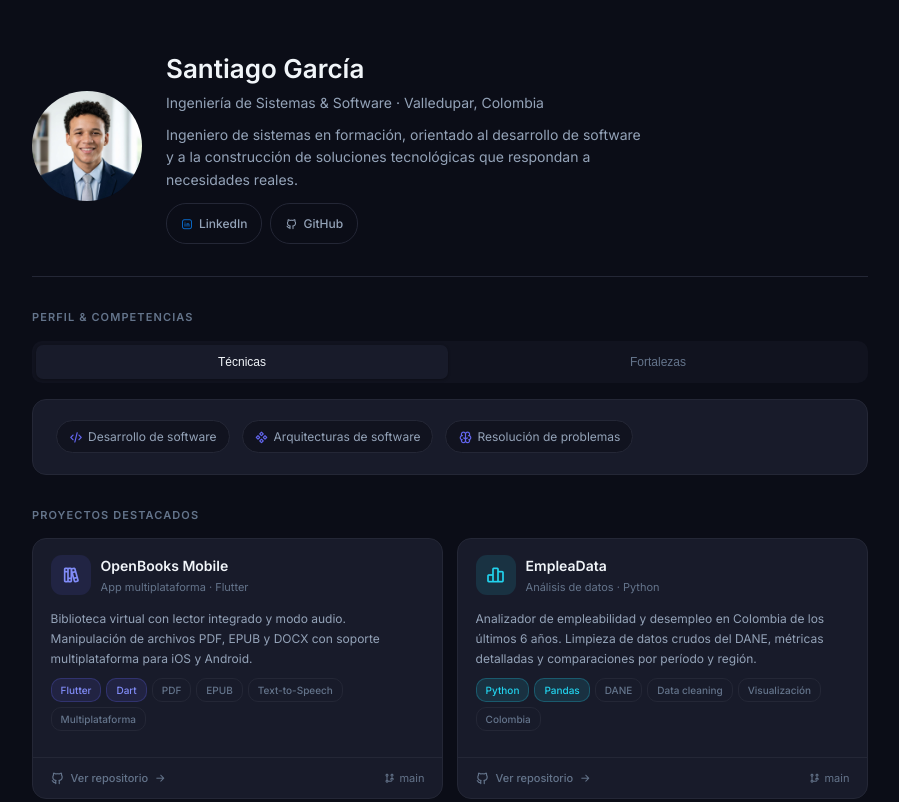
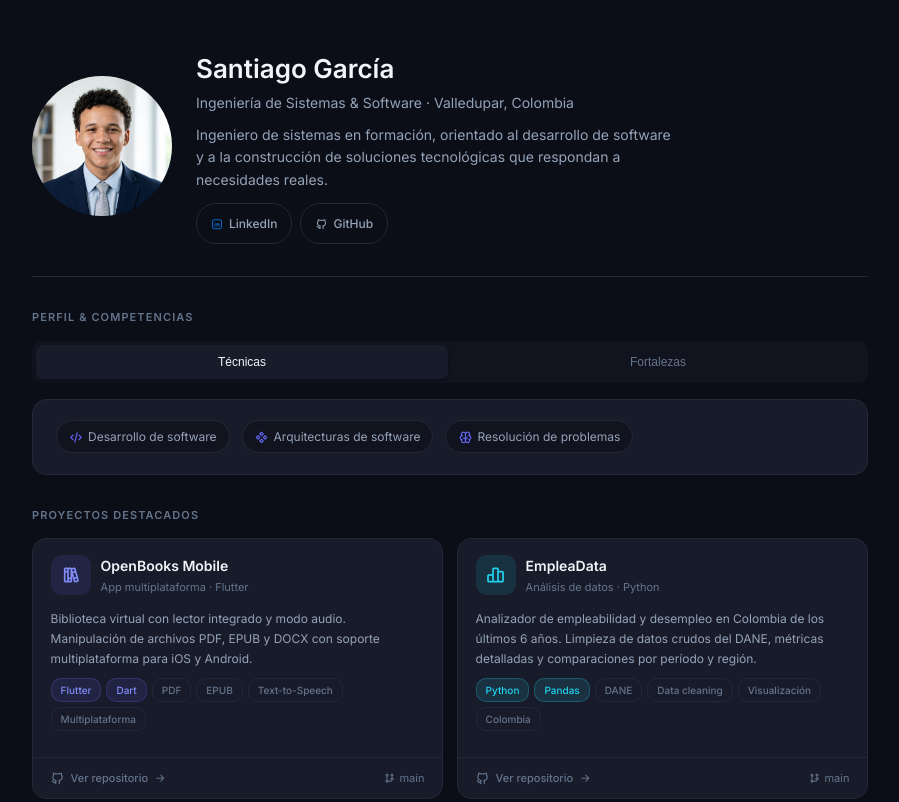
Before and after one commit to Salfonsogar/portafolio, a plain HTML site: page index.html in a window 1280 px wide. Shown: the top 802 px of the page, without its empty margins (190-1089 px from the left). Drawn offline with Linux system fonts and the light colour scheme.

Commit message:
fix: enlarge avatar further (128px base)

```diff
--- a/index.html
+++ b/index.html
@@ -124,7 +124,7 @@
   }
 
   .avatar {
-    width: 96px; height: 96px;
+    width: 128px; height: 128px;
     border-radius: 50%;
     flex-shrink: 0;
     object-fit: cover;
@@ -663,7 +663,7 @@
     .hero-text h1 { font-size: 19px; }
     .hero-text p { font-size: 13px; }
     .brands { justify-content: center; }
-    .avatar { width: 80px; height: 80px; }
+    .avatar { width: 104px; height: 104px; }
 
     .proj-header { flex-direction: column; align-items: center; text-align: center; }
     .proj-footer { flex-wrap: wrap; gap: 6px; justify-content: center; }
@@ -703,14 +703,14 @@
     .dash { max-width: 900px; padding: 3rem 2rem 5rem; }
     .hero { gap: 1.5rem; padding-bottom: 2rem; }
     .hero-text h1 { font-size: 26px; }
-    .avatar { width: 110px; height: 110px; }
+    .avatar { width: 140px; height: 140px; }
   }
 
   @media (orientation: landscape) and (max-height: 500px) {
     .hero { flex-direction: row; text-align: left; gap: 1rem; }
     .hero { padding-bottom: 0.75rem; margin-bottom: 1rem; }
     .dash { padding-top: 1rem; }
-    .avatar { width: 64px; height: 64px; }
+    .avatar { width: 80px; height: 80px; }
   }
 
   @media (hover: none) and (pointer: coarse) {
```
